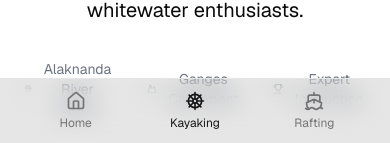
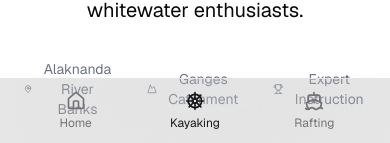
Before and after one commit to Vashishta-Mithra-Reddy/whitewaters, a Next.js app: page /kayaking in a window 390 px wide. Shown: the part 701-844 px from the top of the page. Built offline with nearby package versions, Linux system fonts and the light colour scheme; no server answers; the database is empty.

Commit message:
backdrop blur fix

```diff
--- a/components/shared/bottom-nav.tsx
+++ b/components/shared/bottom-nav.tsx
@@ -17,7 +17,7 @@ export default function BottomNav() {
   ];
 
   return (
-    <div className="md:hidden fixed bottom-0 left-0 right-0 z-50 bg-foreground/10 backdrop-blur-md border-t shadow-lg">
+    <div className="md:hidden fixed bottom-0 left-0 right-0 z-50 bg-foreground/10 backdrop-blur-3xl border-t shadow-lg">
       <div className="flex justify-around items-center h-16 px-4">
         {navigationLinks.map((link) => {
           const isActive = pathname === link.href ||
```
